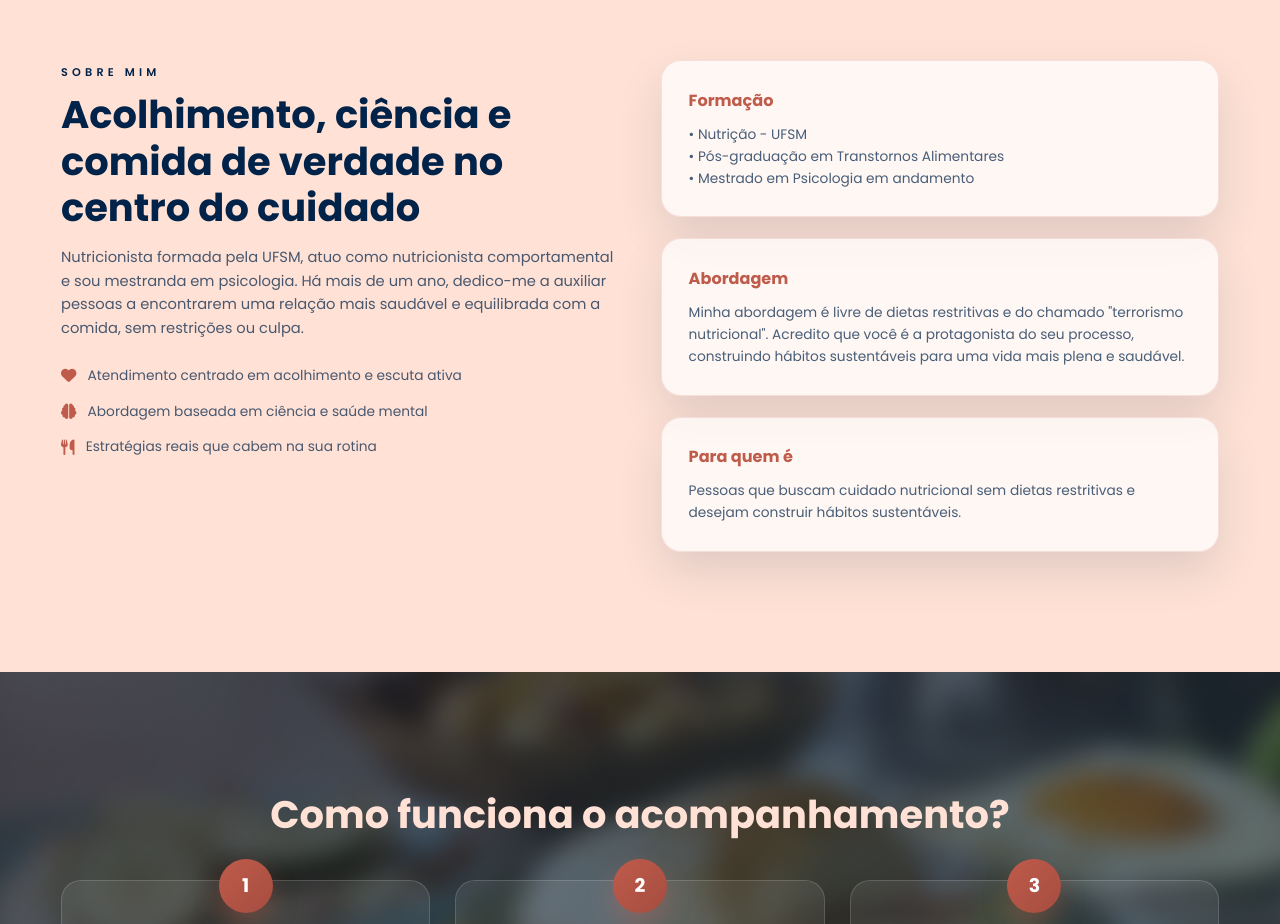
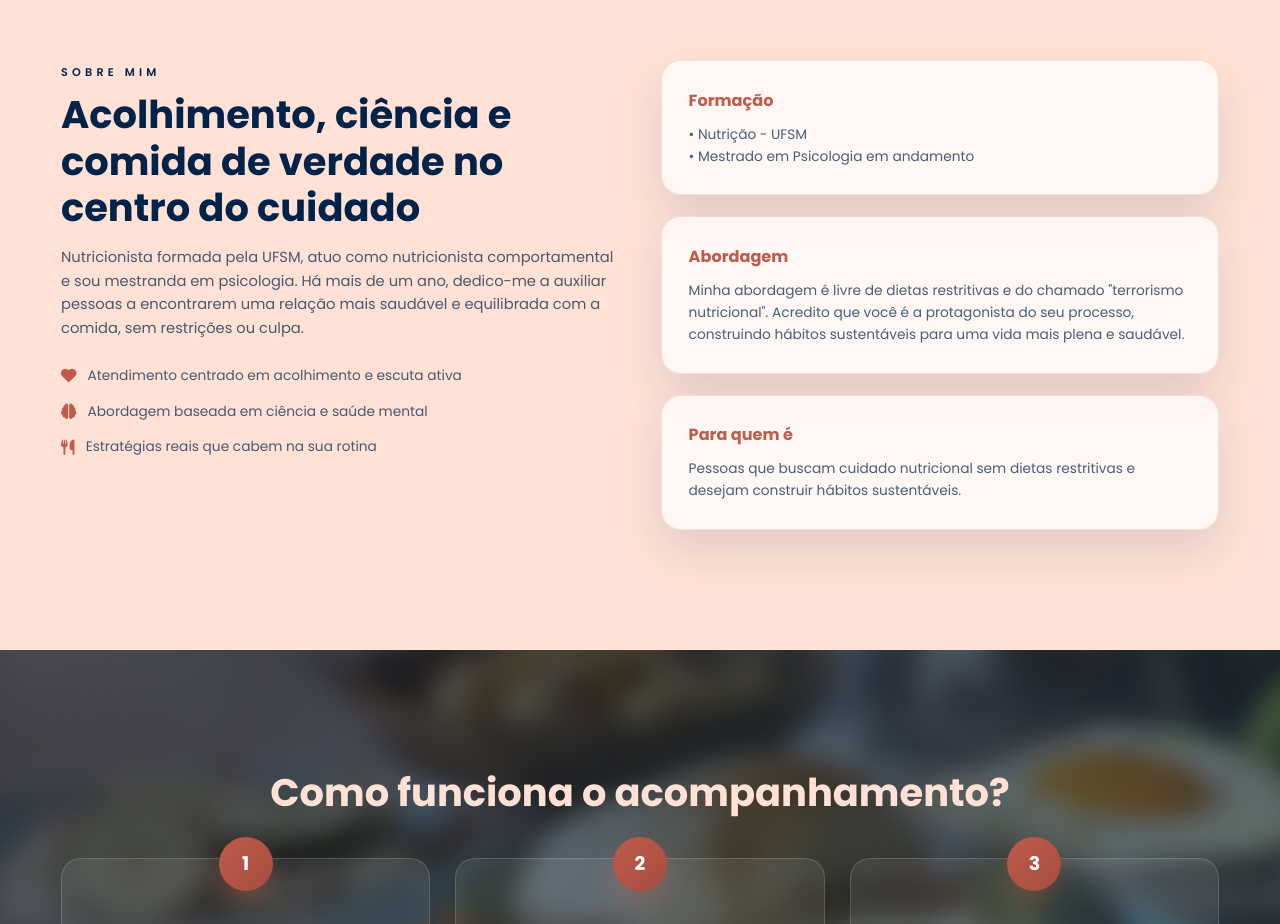
Before and after one commit to 1134867JP/sitelisi, a plain HTML site: page index.html in a window 1280 px wide. Shown: the part 860-1784 px from the top of the page. Drawn offline with Linux system fonts and the light colour scheme; some packages are replaced by stand-ins of ours.

Commit message:
Removendo informação Pós adicionada erroneamente

```diff
--- a/index.html
+++ b/index.html
@@ -130,7 +130,7 @@
               <article class="info-card">
                 <h3>Formação</h3>
                 <p>
-                  • Nutrição - UFSM<br />• Pós-graduação em Transtornos Alimentares<br />•
+                  • Nutrição - UFSM<br />•
                   Mestrado em Psicologia em andamento
                 </p>
               </article>
```
